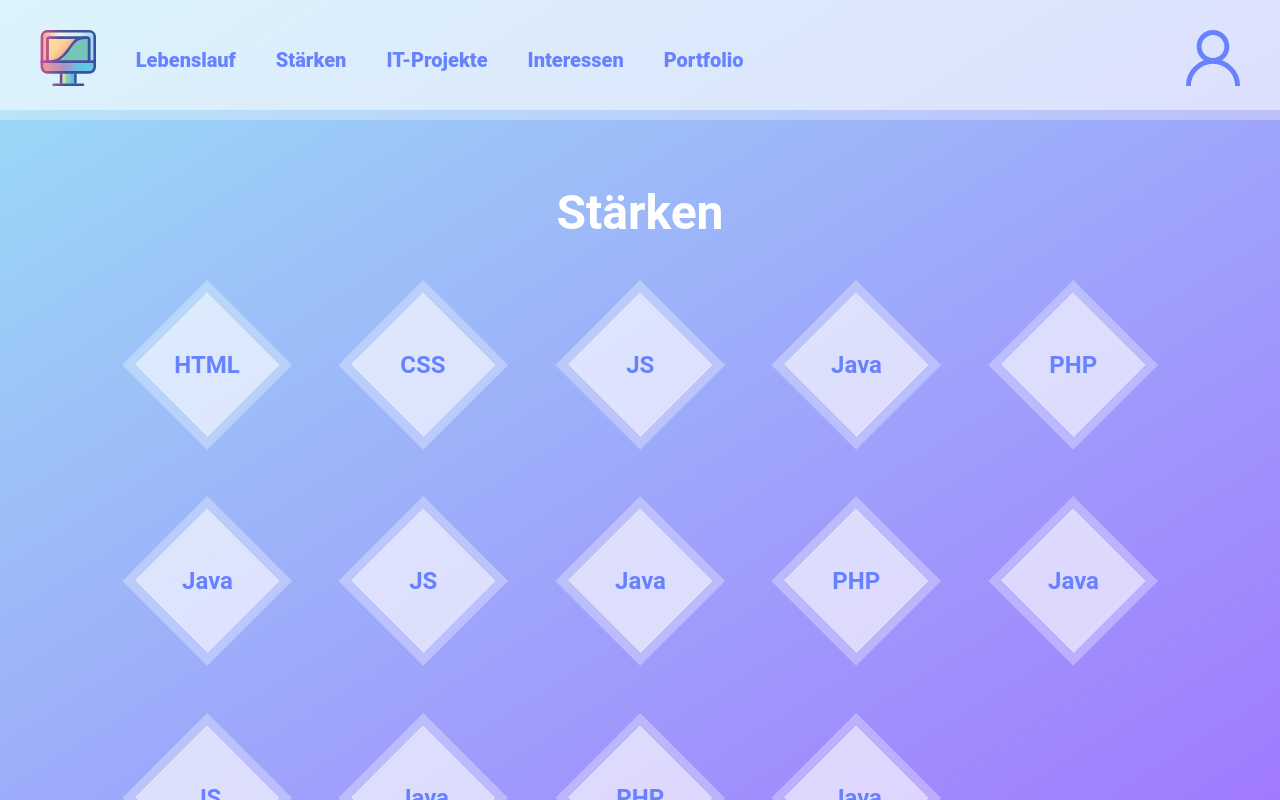
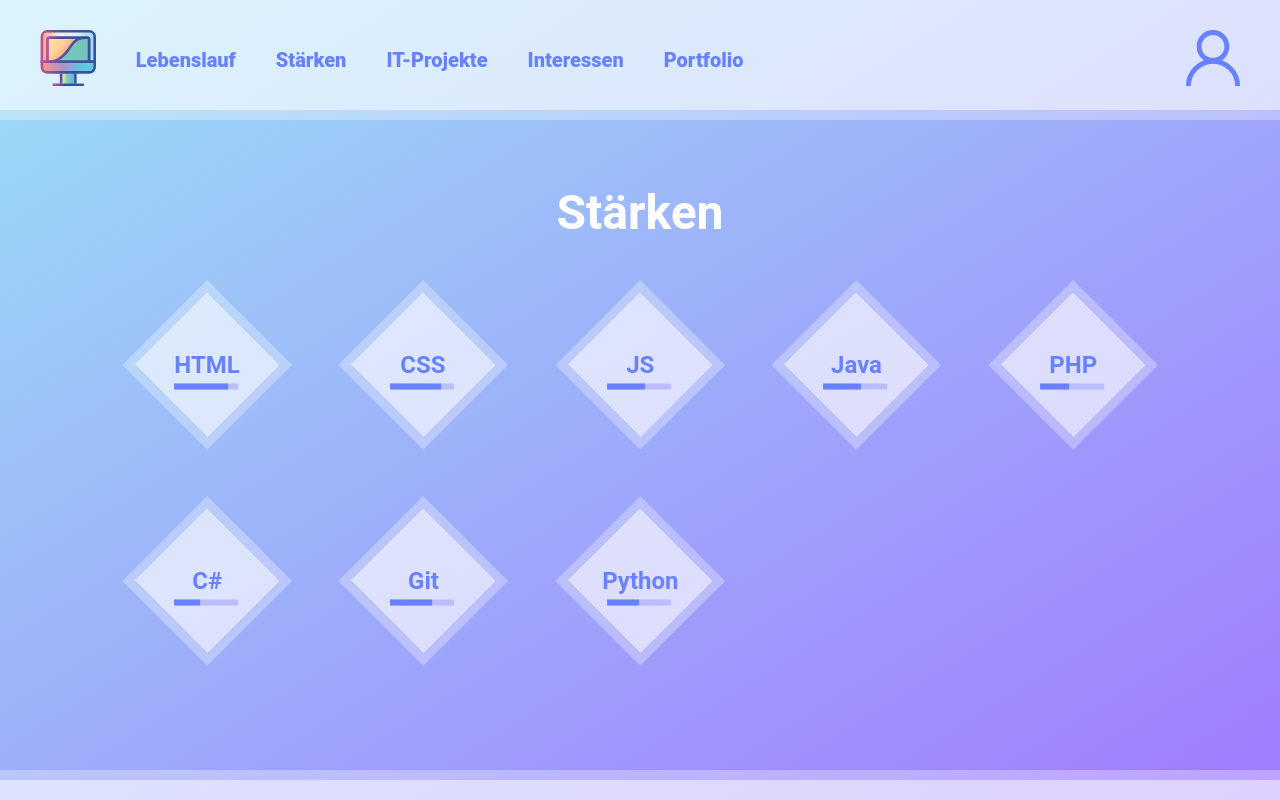
Before and after one commit to daviddresus/portfolio, a React (Create React App) app: page /staerken in a window 1280 px wide. Shown: the top 800 px of the page. Built offline with nearby package versions, Linux system fonts and the light colour scheme.

Commit message:
added little animation to content box in interessen Page and finished Stärken Page (content missing)

```diff
--- a/src/Pages/Interessen/Interessen.css
+++ b/src/Pages/Interessen/Interessen.css
@@ -39,6 +39,8 @@
   margin-right: auto;
   margin-top: 6%;
   margin-bottom: 5%;
+  animation: scaleUp ease-out 1.5s;
+  animation-delay: 0;
 }
 
 .interest_content_box p
--- a/src/Pages/Staerken/Staerken.css
+++ b/src/Pages/Staerken/Staerken.css
@@ -5,6 +5,7 @@
     justify-content: center;
     gap: 7.5vw;
     margin-bottom: 10%;
+    animation: appear ease-out 1.5s;
 }
 
 .strength_box
@@ -33,6 +34,23 @@
   transition-duration: 0.5s;
 }
 
+#progressbar
+{
+  position: absolute;
+  top: 62.5%;
+  left: 95%;
+  transform: translate(-99%, 0) rotateZ(-45deg);
+  width: 5vw;
+  height: 0.5vw;
+  background-color: #bcbdfc;
+}
+
+#percentage
+{
+  background-color: #6882FF;
+  height: 100%;
+}
+
 /*Smartphone*/
 @media screen and (max-width: 875px)
 {
@@ -53,6 +71,15 @@
     .strength_title
     {
       font-size: 2.25vh;
+    }
+
+    #progressbar
+    {
+      top: 62.5%;
+      left: 95%;
+      transform: translate(-99%, 0) rotateZ(-45deg);
+      width: 12vw;
+      height: 1vw;
     }
 }
 
@@ -77,4 +104,13 @@
     {
       font-size: 2.5vh;
     }
+
+    #progressbar
+    {
+      top: 62.5%;
+      left: 95%;
+      transform: translate(-99%, 0) rotateZ(-45deg);
+      width: 12vw;
+      height: 1vw;
+    }
 }
--- a/src/Pages/Staerken/Staerken.js
+++ b/src/Pages/Staerken/Staerken.js
@@ -4,20 +4,14 @@ import Title from '../../Components/Title/Title.js';
 export default function Staerken() {
 
   const items = [
-    { title: 'HTML', id: '1' },
-    { title: 'CSS', id: '2' },
-    { title: 'JS', id: '3' },
-    { title: 'Java', id: '4' },
-    { title: 'PHP', id: '5' },
-    { title: 'Java', id: '6' },
-    { title: 'JS', id: '3' },
-    { title: 'Java', id: '4' },
-    { title: 'PHP', id: '5' },
-    { title: 'Java', id: '6' },
-    { title: 'JS', id: '3' },
-    { title: 'Java', id: '4' },
-    { title: 'PHP', id: '5' },
-    { title: 'Java', id: '6' },
+    { title: 'HTML', percentage: '85', id: '1' },
+    { title: 'CSS', percentage: '80', id: '2' },
+    { title: 'JS', percentage: '60', id: '3' },
+    { title: 'Java', percentage: '60', id: '4' },
+    { title: 'PHP', percentage: '45', id: '5' },
+    { title: 'C#', percentage: '40', id: '6' },
+    { title: 'Git', percentage: '65', id: '7' },
+    { title: 'Python', percentage: '50', id: '8' }
     // Add more items as needed
   ];
 
@@ -31,6 +25,9 @@ export default function Staerken() {
             key={index}
             className='strength_box' id={item.id}>
             <p className='strength_title'>{item.title}</p>
+            <div id='progressbar'>
+              <div id='percentage' style={{ width: `${item.percentage}%`}}></div>
+            </div>
           </div>
         ))}
       </div>
```
